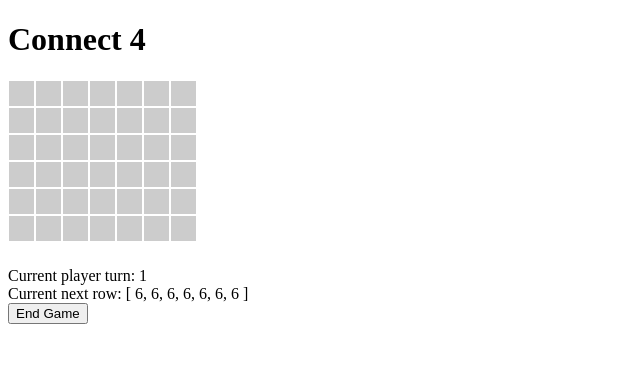
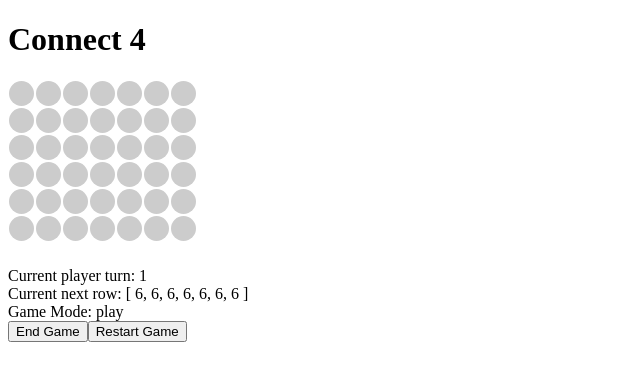
Before and after one commit to Subhamp12/Connect4, a Vue app: page / in a window 1280 px wide. Both pictures are taken after a click on the button "Start Game". Shown: the top 380 px of the page, without its empty margins (0-640 px from the left). Built offline with nearby package versions, Linux system fonts and the light colour scheme.

Commit message:
Added tie feature Restart button Updated CSS
Co-authored-by: Samuel Park <sparkhee93@gmail.com>
Co-authored-by: Hanseul Shim <hanseulshim@gmail.com>

```diff
--- a/src/App.vue
+++ b/src/App.vue
@@ -5,25 +5,29 @@ import Board from './components/Board.vue';
 <template>
   <h1>Connect 4</h1>
   <button v-if="gameMode === 'initial'" @click="startGame">Start Game</button>
-  <Board v-if="gameMode ==='play'"/>
-  <button v-if="gameMode === 'play'" @click="endGame">End Game</button>
+  <Board v-if="gameMode !== 'initial'" :game-mode="gameMode" :end-game="endGame"  />
+  <button v-if="gameMode === 'play'" @click="endGame('end')">End Game</button>
+  <button v-if="gameMode === 'play' || gameMode === 'end' || gameMode === 'tie'" @click="restartGame">Restart Game</button>
 </template>
 
 
 
 <script>
-
+// TODO: Change gameMode to an ENUM
 export default {
   data() {
     return {
-      gameMode: 'initial'
+      gameMode: 'initial',
     }
   },
   methods: {
     startGame() {
       this.gameMode = 'play'
     },
-    endGame() {
+    endGame(mode) {
+      this.gameMode = mode
+    },
+     restartGame() {
       this.gameMode = 'initial'
     }
   }
--- a/src/components/Board.vue
+++ b/src/components/Board.vue
@@ -9,10 +9,15 @@
     </div>
     <div>Current player turn: {{currentPlayer}}</div>
     <div>Current next row: {{blank}}</div>
+    <div>Game Mode: {{gameMode}}</div>
 </template>
 
 <script>
     export default {
+        props: {
+            gameMode: String,
+            endGame: Function,
+        },
         data() {
             return {
                 board: [
@@ -23,20 +28,25 @@
         [null, null, null, null, null, null, null],
         [null, null, null, null, null, null, null]
       ],
-                blank: [
-                    6,6,6,6,6,6,6
-
-                ],
+      blank: [6,6,6,6,6,6,6],
       currentPlayer: 1
             }
         },
         methods: {
             updateCell(rowIndex, columnIndex) {
+                // Check and see if game is a draw
                 if (this.blank[columnIndex] > 0) {
                     this.blank[columnIndex] -= 1;
                     this.board[this.blank[columnIndex]][columnIndex] = this.currentPlayer;
+                }
+                if (this.blank.every(num => num === 0)){
+                    // Update gameMode to say tie
+                    this.endGame('tie');
+                } else if (this.gameMode === "end") {
+                    return;
+                }
+                 else {
                     this.updatePlayer();
-
                 }
             },
             updatePlayer() {
@@ -46,6 +56,9 @@
                 else {
                     this.currentPlayer = 1
                 }
+            },
+            resetBoard() {
+              initialBoard()
             }
         }
     }
@@ -59,6 +72,7 @@
         height: 25px;
         background: #cccccc;
         margin: 1px;
+        border-radius: 50%;
     }
     .player-1 {
         background: yellow;
```
Lines whose indentation alone changed are shown as unchanged.
